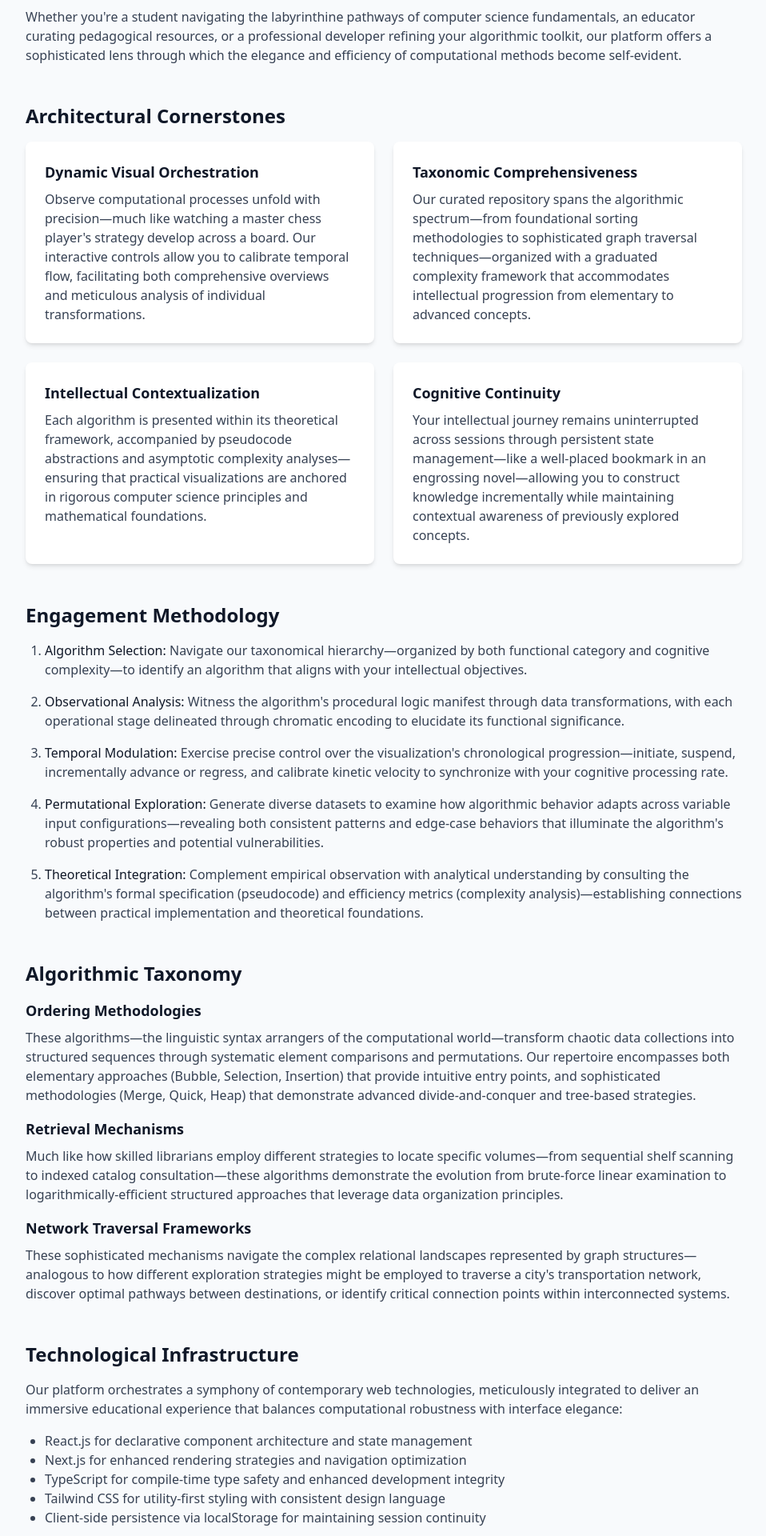
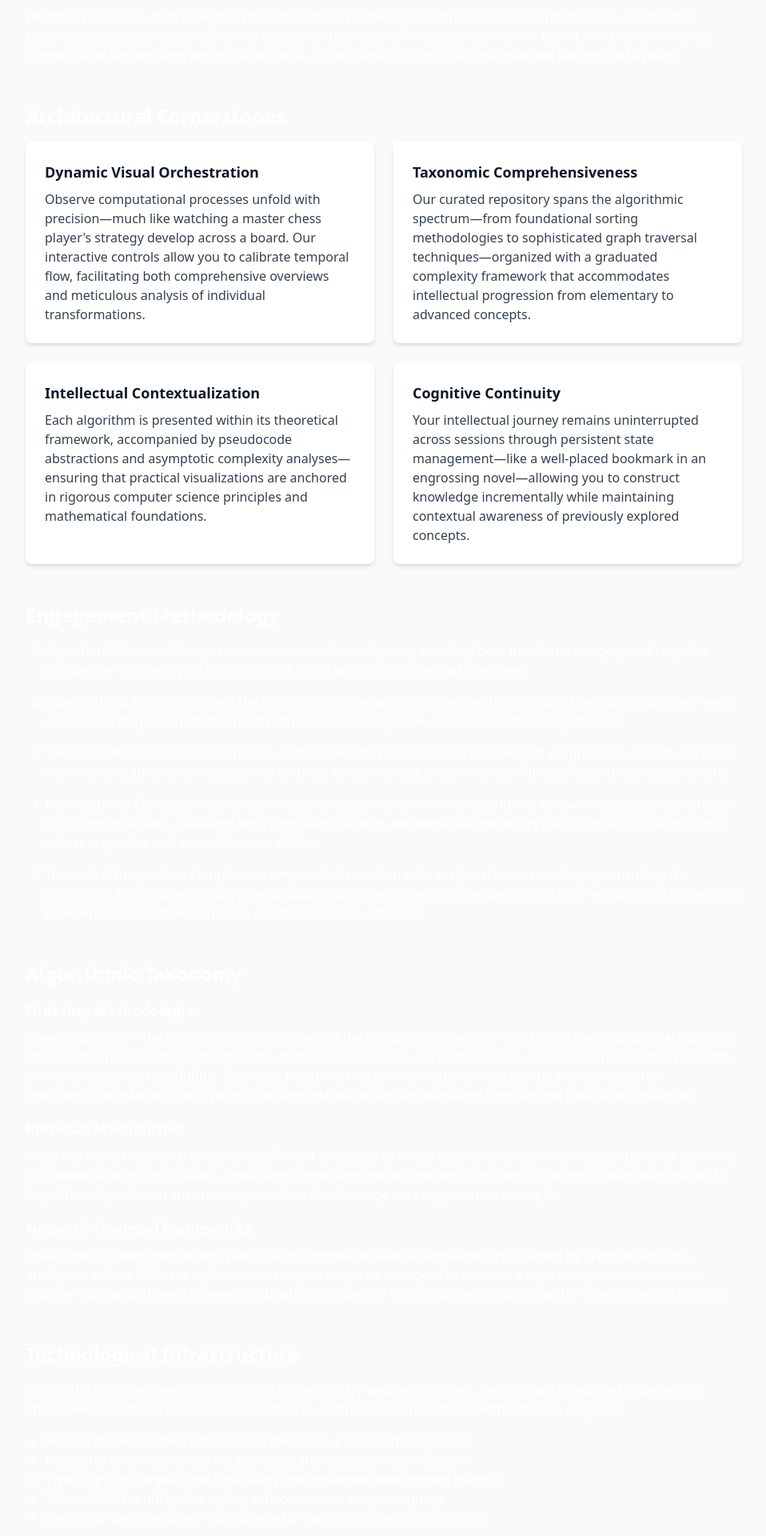
Before and after one commit to Scc33/algorithm-visualizer, a Next.js app: page /about in a window 1280 px wide. Shown: the part 540-2460 px from the top of the page at 80% size, without its empty margins (160-1118 px from the left). Built offline with nearby package versions, Linux system fonts and the light colour scheme.

Commit message:
Fix viewing on about page

```diff
--- a/app/about/page.tsx
+++ b/app/about/page.tsx
@@ -10,8 +10,10 @@ export default function AboutPage() {
     >
       <div className="max-w-4xl mx-auto">
         <section className="mb-12">
-          <h2 className="heading-lg mb-4">Our Philosophical Approach</h2>
-          <p className="text-gray-700 mb-4">
+          <h2 className="heading-lg mb-4 text-white">
+            Our Philosophical Approach
+          </h2>
+          <p className="text-white mb-4">
             At its essence, Algorithm Visualizer serves as an intellectual
             bridge between abstract computational theory and tangible
             comprehension. We&apos;ve architected this platform upon the
@@ -20,7 +22,7 @@ export default function AboutPage() {
             cognitive processing is augmented through visual perception and
             interactive engagement.
           </p>
-          <p className="text-gray-700 mb-4">
+          <p className="text-white mb-4">
             Much like how the Rosetta Stone unlocked ancient linguistic
             mysteries by providing parallel representations of the same content,
             our visualizations decode the cryptic language of algorithms by
@@ -30,7 +32,7 @@ export default function AboutPage() {
             inner mechanisms discernible to both novice learners and seasoned
             practitioners.
           </p>
-          <p className="text-gray-700 mb-4">
+          <p className="text-white mb-4">
             Whether you&apos;re a student navigating the labyrinthine pathways
             of computer science fundamentals, an educator curating pedagogical
             resources, or a professional developer refining your algorithmic
@@ -41,7 +43,9 @@ export default function AboutPage() {
         </section>
 
         <section className="mb-12">
-          <h2 className="heading-lg mb-4">Architectural Cornerstones</h2>
+          <h2 className="heading-lg mb-4 text-white">
+            Architectural Cornerstones
+          </h2>
           <div className="grid md:grid-cols-2 gap-6">
             <div className="card p-6">
               <h3 className="heading-sm mb-2">Dynamic Visual Orchestration</h3>
@@ -89,18 +93,18 @@ export default function AboutPage() {
         </section>
 
         <section className="mb-12">
-          <h2 className="heading-lg mb-4">Engagement Methodology</h2>
+          <h2 className="heading-lg mb-4 text-white">Engagement Methodology</h2>
           <ol className="list-decimal pl-6 space-y-4">
-            <li className="text-gray-700">
-              <span className="font-medium text-gray-900">
+            <li className="text-white">
+              <span className="font-medium text-white">
                 Algorithm Selection:
               </span>{" "}
               Navigate our taxonomical hierarchy—organized by both functional
               category and cognitive complexity—to identify an algorithm that
               aligns with your intellectual objectives.
             </li>
-            <li className="text-gray-700">
-              <span className="font-medium text-gray-900">
+            <li className="text-white">
+              <span className="font-medium text-white">
                 Observational Analysis:
               </span>{" "}
               Witness the algorithm&apos;s procedural logic manifest through
@@ -108,8 +112,8 @@ export default function AboutPage() {
               through chromatic encoding to elucidate its functional
               significance.
             </li>
-            <li className="text-gray-700">
-              <span className="font-medium text-gray-900">
+            <li className="text-white">
+              <span className="font-medium text-white">
                 Temporal Modulation:
               </span>{" "}
               Exercise precise control over the visualization&apos;s
@@ -117,8 +121,8 @@ export default function AboutPage() {
               or regress, and calibrate kinetic velocity to synchronize with
               your cognitive processing rate.
             </li>
-            <li className="text-gray-700">
-              <span className="font-medium text-gray-900">
+            <li className="text-white">
+              <span className="font-medium text-white">
                 Permutational Exploration:
               </span>{" "}
               Generate diverse datasets to examine how algorithmic behavior
@@ -126,8 +130,8 @@ export default function AboutPage() {
               consistent patterns and edge-case behaviors that illuminate the
               algorithm&apos;s robust properties and potential vulnerabilities.
             </li>
-            <li className="text-gray-700">
-              <span className="font-medium text-gray-900">
+            <li className="text-white">
+              <span className="font-medium text-white">
                 Theoretical Integration:
               </span>{" "}
               Complement empirical observation with analytical understanding by
@@ -140,11 +144,13 @@ export default function AboutPage() {
         </section>
 
         <section className="mb-12">
-          <h2 className="heading-lg mb-4">Algorithmic Taxonomy</h2>
+          <h2 className="heading-lg mb-4 text-white">Algorithmic Taxonomy</h2>
           <div className="space-y-4">
             <div>
-              <h3 className="heading-sm mb-2">Ordering Methodologies</h3>
-              <p className="text-gray-700">
+              <h3 className="heading-sm mb-2 text-white">
+                Ordering Methodologies
+              </h3>
+              <p className="text-white">
                 These algorithms—the linguistic syntax arrangers of the
                 computational world—transform chaotic data collections into
                 structured sequences through systematic element comparisons and
@@ -156,8 +162,10 @@ export default function AboutPage() {
               </p>
             </div>
             <div>
-              <h3 className="heading-sm mb-2">Retrieval Mechanisms</h3>
-              <p className="text-gray-700">
+              <h3 className="heading-sm mb-2 text-white">
+                Retrieval Mechanisms
+              </h3>
+              <p className="text-white">
                 Much like how skilled librarians employ different strategies to
                 locate specific volumes—from sequential shelf scanning to
                 indexed catalog consultation—these algorithms demonstrate the
@@ -167,8 +175,10 @@ export default function AboutPage() {
               </p>
             </div>
             <div>
-              <h3 className="heading-sm mb-2">Network Traversal Frameworks</h3>
-              <p className="text-gray-700">
+              <h3 className="heading-sm mb-2 text-white">
+                Network Traversal Frameworks
+              </h3>
+              <p className="text-white">
                 These sophisticated mechanisms navigate the complex relational
                 landscapes represented by graph structures—analogous to how
                 different exploration strategies might be employed to traverse a
@@ -181,14 +191,16 @@ export default function AboutPage() {
         </section>
 
         <section className="mb-8">
-          <h2 className="heading-lg mb-4">Technological Infrastructure</h2>
-          <p className="text-gray-700 mb-4">
+          <h2 className="heading-lg mb-4 text-white">
+            Technological Infrastructure
+          </h2>
+          <p className="text-white mb-4">
             Our platform orchestrates a symphony of contemporary web
             technologies, meticulously integrated to deliver an immersive
             educational experience that balances computational robustness with
             interface elegance:
           </p>
-          <ul className="list-disc pl-6 text-gray-700">
+          <ul className="list-disc pl-6 text-white">
             <li>
               React.js for declarative component architecture and state
               management
```
